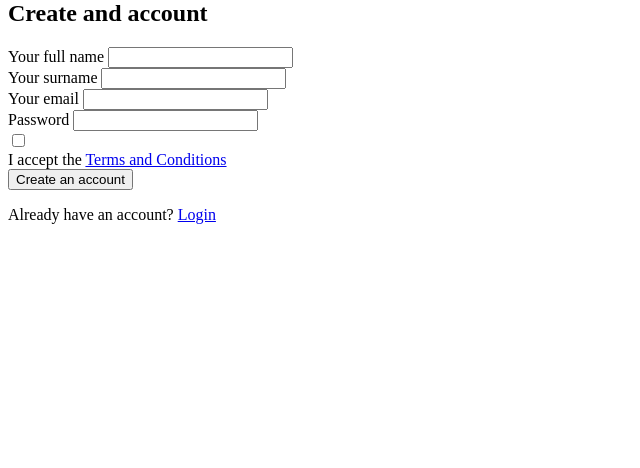
After one commit to gabplch/symfony-blog, a Symfony app: template templates/security/registration.html.twig in a window 1280 px wide. The commit adds this page. Shown: the part 332-800 px from the top of the page, without its empty margins (0-640 px from the left). Run offline with Twig, Linux system fonts and the light colour scheme; the template is opened without the code that fills it, so the values that code supplies are empty; form fields are guessed from the names that the template uses; some libraries are stand-ins or nearby versions.

Commit message:
Registration add

```diff
--- a/templates/security/login.html.twig
+++ b/templates/security/login.html.twig
@@ -50,7 +50,7 @@
                         <input type="hidden" name="_csrf_token" value="{{ csrf_token('authenticate') }}"/>
                         <button type="submit" class="w-full text-white bg-primary-600 hover:bg-primary-700 focus:ring-4 focus:outline-none focus:ring-primary-300 font-medium rounded-lg text-sm px-5 py-2.5 text-center dark:bg-primary-600 dark:hover:bg-primary-700 dark:focus:ring-primary-800">Sign in</button>
                         <p class="text-sm font-light text-gray-500 dark:text-gray-400">
-                            {{ 'Don’t have an account yet?'|trans}} <a href="#" class="font-medium text-primary-600 hover:underline dark:text-primary-500">{{ 'Sign up'|trans }}</a>
+                            {{ 'Don’t have an account yet?'|trans}} <a href="{{ path('security_registration') }}" class="font-medium text-primary-600 hover:underline dark:text-primary-500">{{ 'Sign up'|trans }}</a>
                         </p>
                     </form>
                 </div>
--- /dev/null
+++ b/templates/security/registration.html.twig
@@ -0,0 +1,59 @@
+{% extends 'base.html.twig' %}
+
+{% block title %}Registration{% endblock %}
+
+{% block body %}
+    <section class="bg-gray-50 dark:bg-gray-900">
+        <div class="flex flex-col items-center justify-center px-6 py-8 mx-auto md:h-screen lg:py-0">
+            <a href="#" class="flex items-center mb-6 text-2xl font-semibold text-gray-900 dark:text-white">
+                <img class="w-8 h-8 mr-2" src="https://flowbite.s3.amazonaws.com/blocks/marketing-ui/logo.svg" alt="logo">
+                Vlad Blog
+            </a>
+            <div class="w-full bg-white rounded-lg shadow dark:border md:mt-0 sm:max-w-md xl:p-0 dark:bg-gray-800 dark:border-gray-700">
+                <div class="p-6 space-y-4 md:space-y-6 sm:p-8">
+                    <h1 class="text-xl font-bold leading-tight tracking-tight text-gray-900 md:text-2xl dark:text-white">
+                        {{ 'Create and account'|trans }}
+                    </h1>
+                    {{ form_start(form) }}
+                    <div class="space-y-4 md:space-y-6">
+                        <div>
+                            <label for="email" class="block mb-2 text-sm font-medium text-gray-900 dark:text-white">{{ 'Your full name'|trans }}</label>
+                            {{ form_widget(form.fullName) }}
+                            {{ form_errors(form.fullName) }}
+                        </div>
+                        <div>
+                            <label for="email" class="block mb-2 text-sm font-medium text-gray-900 dark:text-white">{{ 'Your surname'|trans }}</label>
+                            {{ form_widget(form.username) }}
+                            {{ form_errors(form.username) }}
+
+                        </div>
+                        <div>
+                            <label for="email" class="block mb-2 text-sm font-medium text-gray-900 dark:text-white">{{ 'Your email'|trans }}</label>
+                            {{ form_widget(form.email) }}
+                            {{ form_errors(form.email) }}
+
+                        </div>
+                        <div>
+                            <label for="password" class="block mb-2 text-sm font-medium text-gray-900 dark:text-white">{{ 'Password'|trans }}</label>
+                            {{ form_widget(form.password) }}
+                            {{ form_errors(form.password) }}
+                        </div>
+                        <div class="flex items-start">
+                            <div class="flex items-center h-5">
+                                <input id="terms" aria-describedby="terms" type="checkbox" class="w-4 h-4 border border-gray-300 rounded bg-gray-50 focus:ring-3 focus:ring-primary-300 dark:bg-gray-700 dark:border-gray-600 dark:focus:ring-primary-600 dark:ring-offset-gray-800" required="">
+                            </div>
+                            <div class="ml-3 text-sm">
+                                <label for="terms" class="font-light text-gray-500 dark:text-gray-300">{{ 'I accept the'|trans }} <a class="font-medium text-primary-600 hover:underline dark:text-primary-500" href="#">{{ 'Terms and Conditions'|trans }}</a></label>
+                            </div>
+                        </div>
+                        <button type="submit" class="w-full text-white bg-primary-600 hover:bg-primary-700 focus:ring-4 focus:outline-none focus:ring-primary-300 font-medium rounded-lg text-sm px-5 py-2.5 text-center dark:bg-primary-600 dark:hover:bg-primary-700 dark:focus:ring-primary-800">Create an account</button>
+                        <p class="text-sm font-light text-gray-500 dark:text-gray-400">
+                            {{ 'Already have an account?'|trans }} <a href="{{ path('security_login') }}" class="font-medium text-primary-600 hover:underline dark:text-primary-500">Login</a>
+                        </p>
+                    </div>
+                    {{ form_end(form) }}
+                </div>
+            </div>
+        </div>
+    </section>
+{% endblock %}
```
Also changed, not shown: src/Controller/SecurityController.php (+33 -0 lines), src/Form/RegistrationType.php (added, +49 -0 lines).
